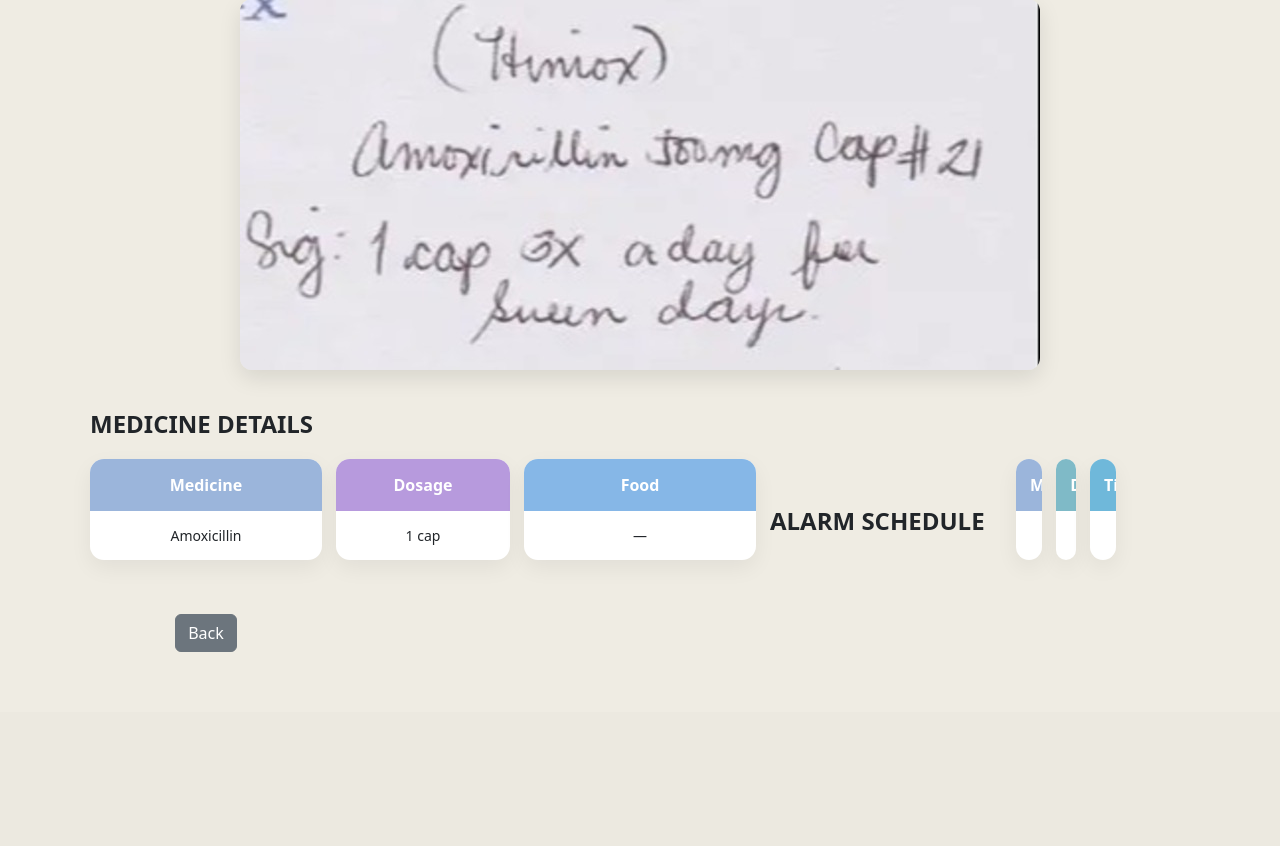
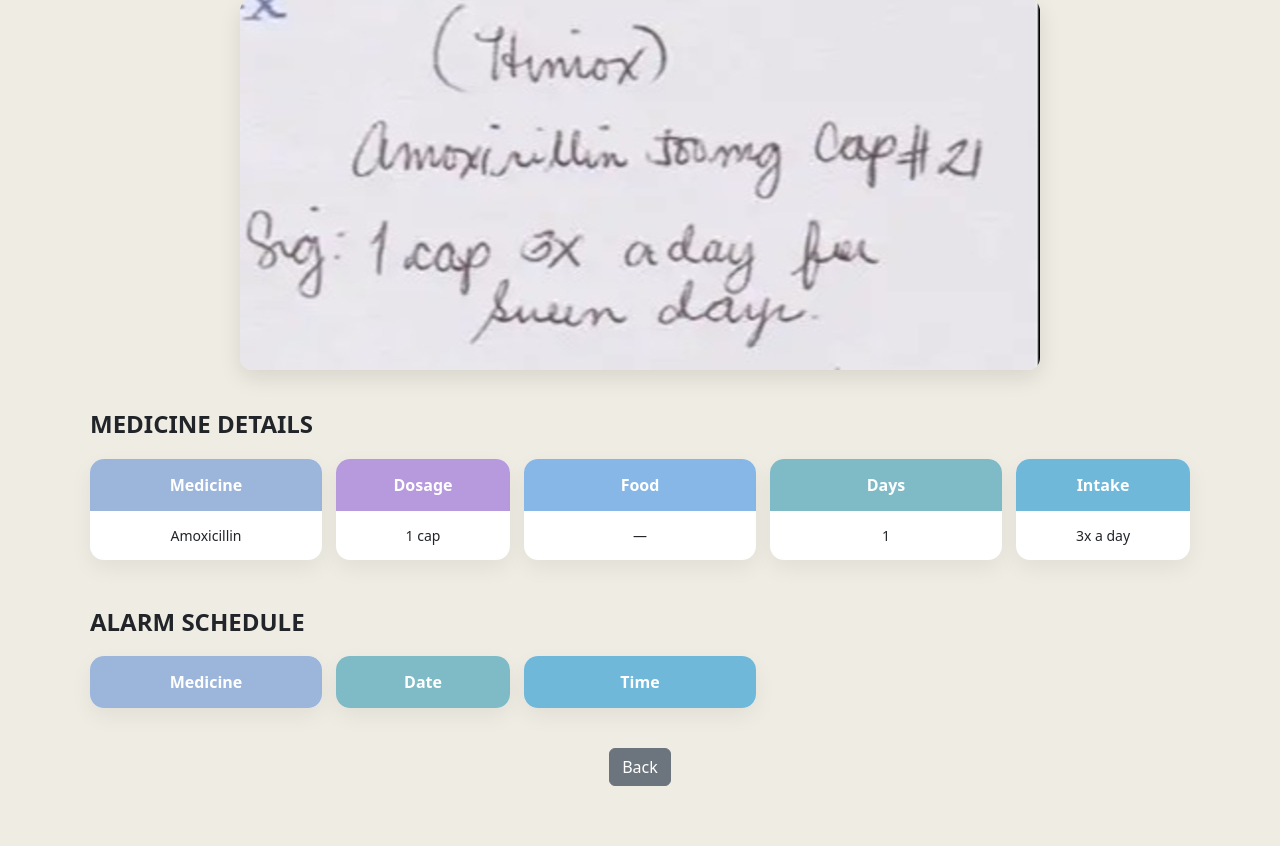
Before and after one commit to FaheemaTamton/EasyHeal, a Django app: page /prescription/2/ in a window 1280 px wide. Shown: the part 174-1020 px from the top of the page. Before the commit the page ends 826 px from the top, so only its background shows below. Run offline with Django 5.2, Linux system fonts and the light colour scheme; data comes from the database, SQL or seed files in the repository.

Commit message:
Update EasyHeal

```diff
--- a/backend/templates/prescription_detail.html
+++ b/backend/templates/prescription_detail.html
@@ -127,6 +127,21 @@ body {
       {% endfor %}
     </div>
 
+    <div class="medicine-col">
+      <div class="medicine-col-header col-days">Days</div>
+      {% for med in medicines %}
+        <div class="medicine-row">{{ med.duration_days }}</div>
+      {% endfor %}
+    </div>
+
+    <div class="medicine-col">
+      <div class="medicine-col-header col-time">Intake</div>
+      {% for med in medicines %}
+        <div class="medicine-row">{{ med.intake_pattern }}</div>
+      {% endfor %}
+    </div>
+
+  </div>
 
 
   <!-- ================= ALARMS ================= -->
```
Also changed, not shown: backend/templates/alarm_ringing.html (+0 -10 lines), backend/templates/my_account.html (+11 -0 lines).
